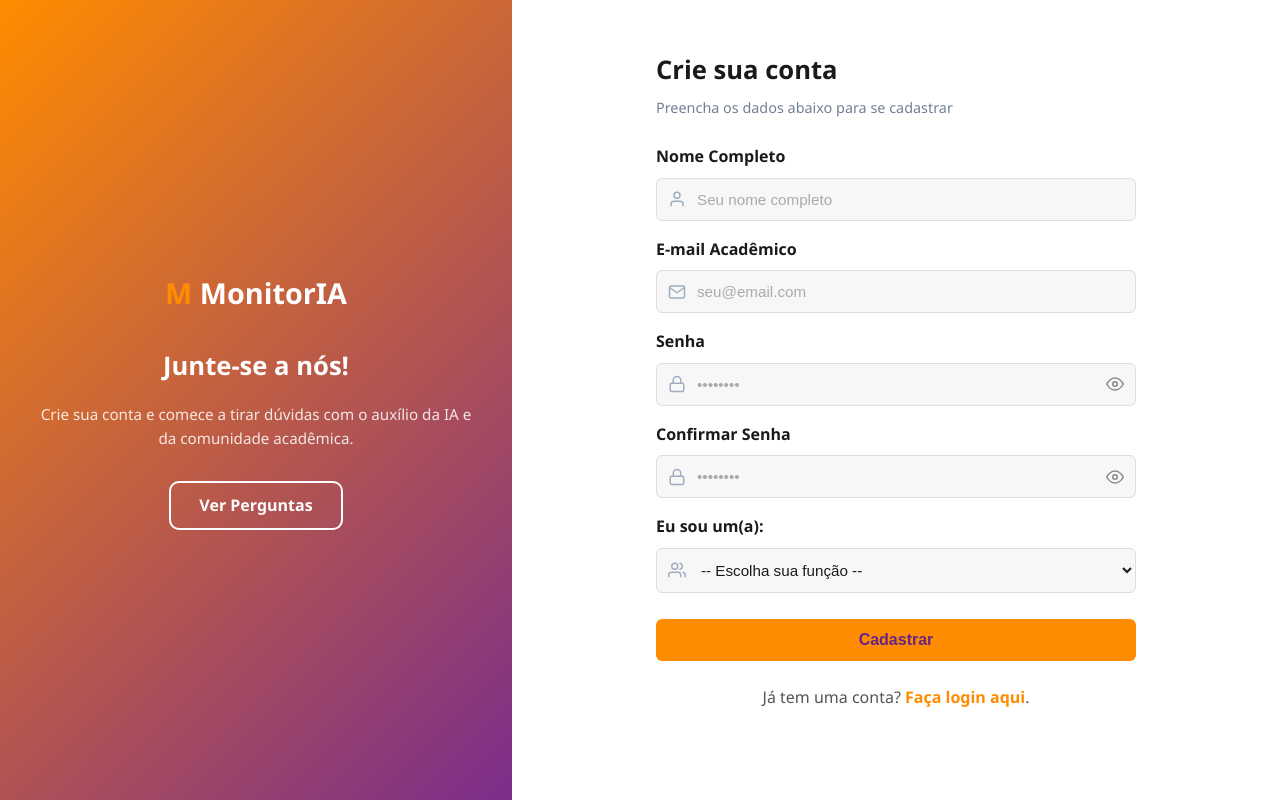
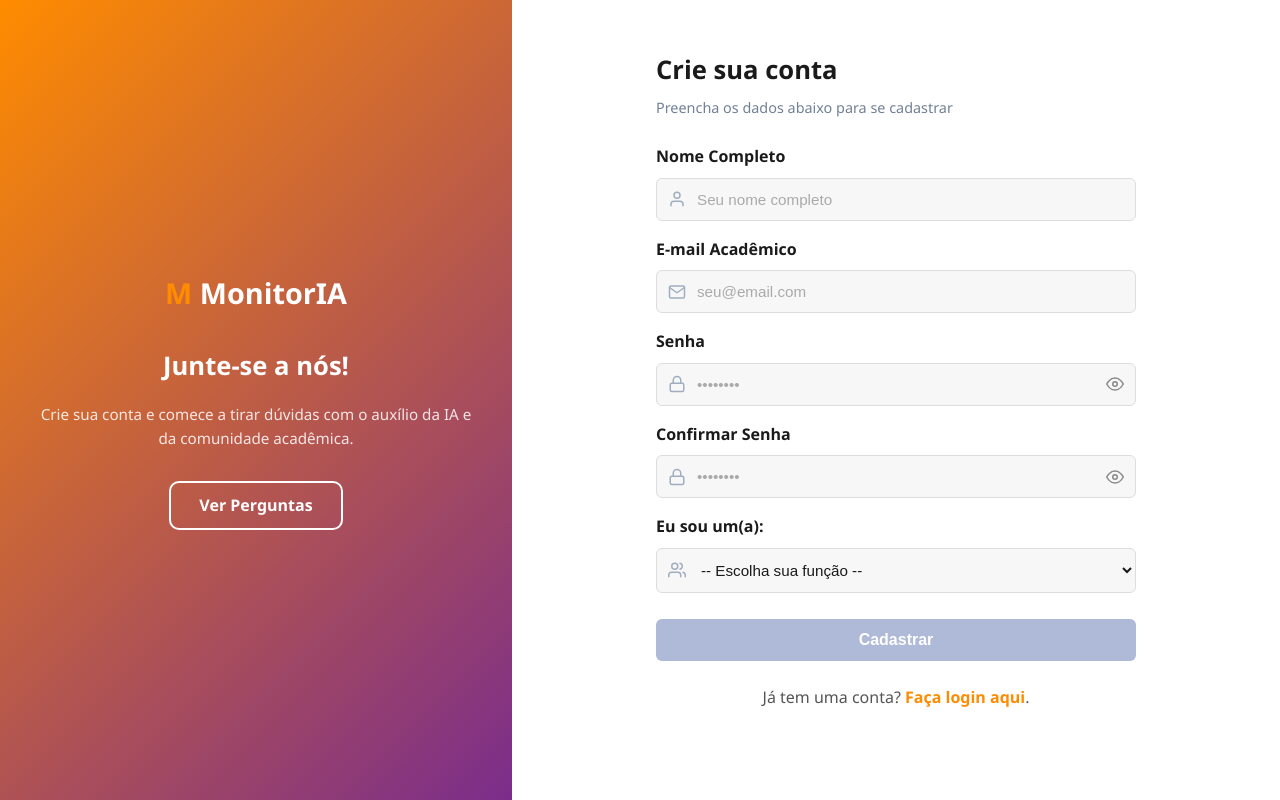
Before and after one commit to Sp4rkjpedro/MonitorIA, a Flask app: page /cadastro in a window 1280 px wide. Run offline with Flask 3, Linux system fonts and the light colour scheme.

Commit message:
ajustes das cores

```diff
--- a/static/css/estilos.css
+++ b/static/css/estilos.css
@@ -1,19 +1,19 @@
 /* --- VARIÁVEIS DE COR --- */
 :root {
     --bg-fundo: #f0f0f0;
-    --bg-card: #ffffff;
+    --bg-card: #0a37b98c;
     --bg-ia: #fff8f0;
 
-    --texto-principal: #1a1a1a;
-    --texto-secundario: #555555;
+    --texto-principal: #ffffff;
+    --texto-secundario: #98c6f0;
     --texto-ia: #4a2f00;
 
     --roxo-principal: #FF8C00;
     --roxo-hover: #e67e00;
-    --roxo-badge: #FF8C00;
+    --roxo-badge: #6d80b98c;
 
     --verde-resolvido: #2E7D32;
-    --laranja-alerta: #e65100;
+    --laranja-alerta: #e6641f;
 
     --gap-padrao: 1.5rem;
     --raio-padrao: 10px;
@@ -31,6 +31,11 @@ body {
     background-color: var(--bg-fundo);
     color: var(--texto-principal);
     line-height: 1.6;
+    background-image: url('../imagens/Fundo.png');
+    background-size: cover;
+    background-position: center;
+    background-attachment: fixed;
+    background-repeat: no-repeat;
 
 }
 
@@ -53,7 +58,7 @@ main {
 .sidebar-nav {
     width: 250px;
     min-height: 100vh;
-    background: linear-gradient(180deg, #FFA500 0%, #FF6B00 100%);
+    background: linear-gradient(180deg, #04178f 0%, #0008ff 100%);
     display: flex;
     flex-direction: column;
     padding: 1.5rem 1rem;
@@ -204,7 +209,7 @@ nav a.active, nav a:hover {
 
 .btn-roxo {
     background-color: var(--roxo-badge);
-    color: #682583;
+    color: #ffffff;
 }
 
 .btn-roxo:hover {
@@ -255,7 +260,7 @@ nav a.active, nav a:hover {
 
 /* --- CARDS E CONTEÚDO PRINCIPAL --- */
 .conteudo {
-    background-color: var(--bg-card);
+    background-color: #0a37b98c;
     padding: 2rem;
     border-radius: var(--raio-padrao);
 
@@ -738,7 +743,7 @@ code {
     word-wrap: break-word;
     font-family: inherit;
     line-height: 1.6;
-    color: #e2e8f0;
+    color: #f9f8f8;
 }
 
 /* Estilização para blocos de código dentro da resposta da IA */
@@ -1148,7 +1153,7 @@ body:has(.container-auth) .sidebar-nav {
 /* Card IA */
 .card-ia {
     background-color: rgba(255, 140, 0, 0.05);
-    border: 1px solid var(--roxo-principal);
+    border: 1px solid white;
     border-radius: var(--raio-padrao);
     padding: 1.5rem;
     margin-top: 20px;
@@ -1180,14 +1185,14 @@ body:has(.container-auth) .sidebar-nav {
 
 .card-ia-aviso {
     font-size: 0.8rem;
-    color: var(--texto-secundario);
+    color: #98c6f0;
     margin-top: 15px;
     border-top: 1px solid rgba(255, 140, 0, 0.15);
     padding-top: 10px;
 }
 
 .texto-formatado {
-    color: var(--texto-principal);
+    color: white;
     line-height: 1.7;
 }
 
@@ -1195,9 +1200,9 @@ body:has(.container-auth) .sidebar-nav {
 .secao-titulo {
     margin-top: 40px;
     margin-bottom: 20px;
-    color: var(--texto-principal);
+    color: white;
     font-size: 1.2rem;
-    border-bottom: 2px solid var(--roxo-principal);
+    border-bottom: 2px solid white);
     padding-bottom: 8px;
 }
 
```
Also changed, not shown: static/imagens/Fundo.png (added).
